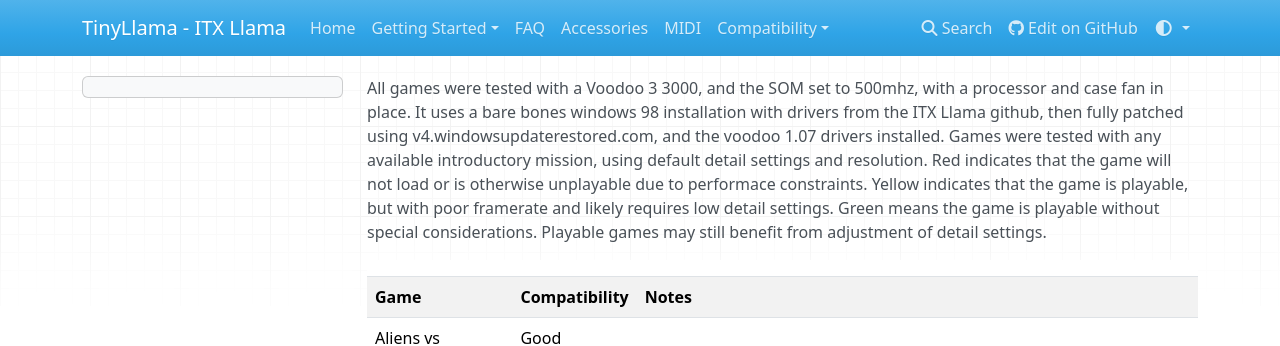
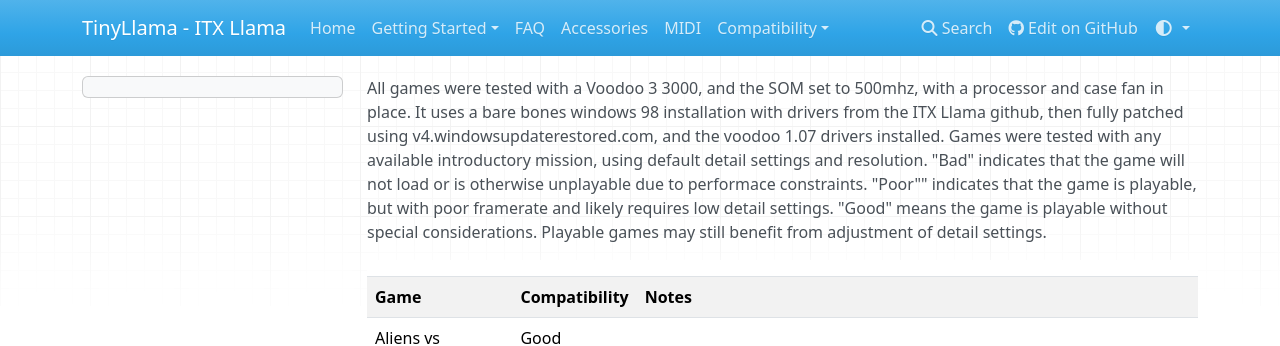
Before and after one commit to timesscar/tinyllama-docs, an MkDocs documentation site: the page built from docs/itxllama/games/winGameCompat.md, in a window 1280 px wide and 900 px high. Shown: the top 346 px of the window. Built offline with MkDocs 1.6.1, drawn with Linux system fonts in a browser that asks for light colours; nearby versions of some CDN libraries.

Commit message:
Updating text to remove colors

```diff
--- a/docs/itxllama/games/winGameCompat.md
+++ b/docs/itxllama/games/winGameCompat.md
@@ -1,4 +1,4 @@
-All games were tested with a Voodoo 3 3000, and the SOM set to 500mhz, with a processor and case fan in place.  It uses a bare bones windows 98 installation with drivers from the ITX Llama github, then fully patched using v4.windowsupdaterestored.com, and the voodoo 1.07 drivers installed.  Games were tested with any available introductory mission, using default detail settings and resolution.  Red indicates that the game will not load or is otherwise unplayable due to performace constraints.  Yellow indicates that the game is playable, but with poor framerate and likely requires low detail settings.  Green means the game is playable without special considerations.  Playable games may still benefit from adjustment of detail settings.
+All games were tested with a Voodoo 3 3000, and the SOM set to 500mhz, with a processor and case fan in place.  It uses a bare bones windows 98 installation with drivers from the ITX Llama github, then fully patched using v4.windowsupdaterestored.com, and the voodoo 1.07 drivers installed.  Games were tested with any available introductory mission, using default detail settings and resolution.  "Bad" indicates that the game will not load or is otherwise unplayable due to performace constraints.  "Poor"" indicates that the game is playable, but with poor framerate and likely requires low detail settings.  "Good" means the game is playable without special considerations.  Playable games may still benefit from adjustment of detail settings.
 
 |            |                     |          |
 | ---------- | ------------------- | -------- |
```
